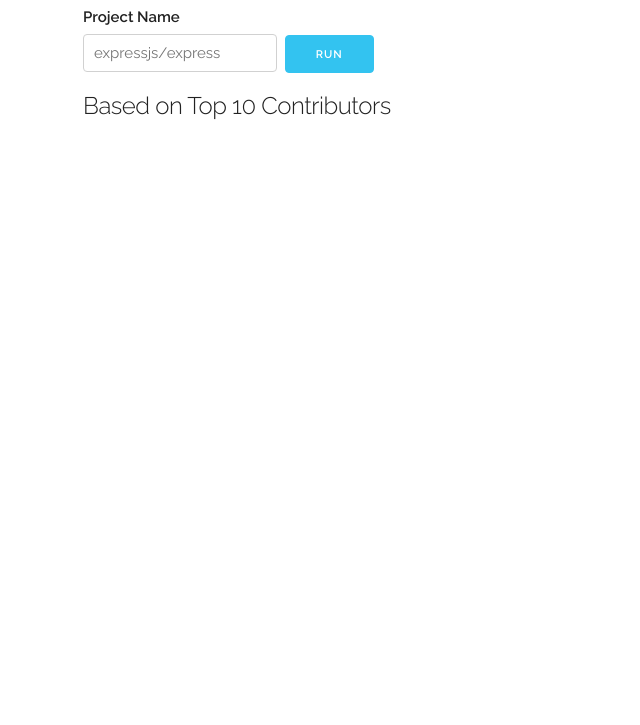
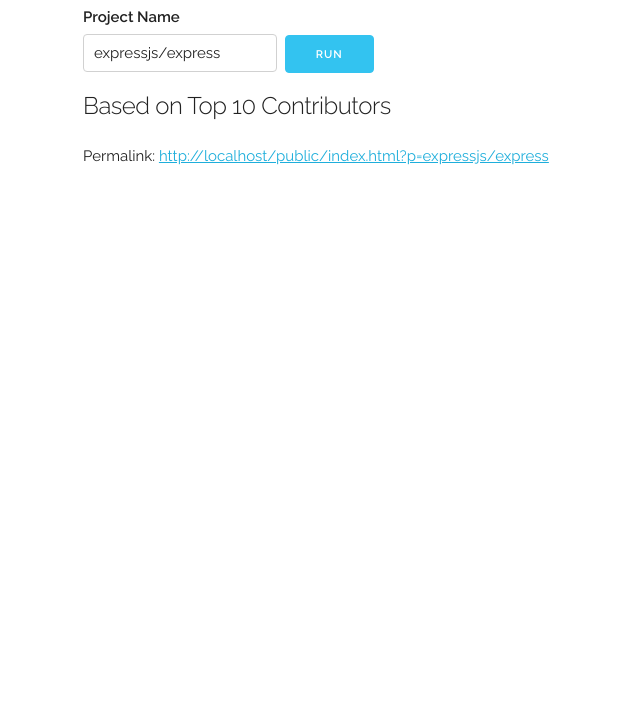
Before and after one commit to No9/project-stats, a plain HTML site: page public/index.html in a window 1280 px wide. Shown: the part 75-800 px from the top of the page, without its empty margins (77-717 px from the left). Drawn offline with Linux system fonts and the light colour scheme; no server answers.

Commit message:
add permlinks and twitter card

```diff
--- a/public/index.html
+++ b/public/index.html
@@ -2,9 +2,13 @@
 <html lang="en">
     <head>
         <meta charset="utf-8">
+        <meta name="twitter:title" content="Open Source Community Overview">
+        <meta name="twitter:description" content="Summary of the top 10 contributors to a project.">
+        <meta name="twitter:image" content="https://project-stats.netlify.app/img/preview.png">
+        <meta name="twitter:card" content="summary_large_image">
         <title>Community Overview</title>
-        <meta name="description" content="">
-        <meta name="author" content="">
+        <meta name="description" content="A tool for analysing the top 10 contributors to a project">
+        <meta name="author" content="Anton Whalley">
         <!-- Mobile Specific Metas
         –––––––––––––––––––––––––––––––––––––––––––––––––– -->
         <meta name="viewport" content="width=device-width, initial-scale=1">
@@ -27,6 +31,7 @@
                 <input type="text" name="txtProject" id="txtProject" placeholder="expressjs/express"/>&nbsp;
                 <input type="button" value="Run" onclick="render()" class="button-primary"/>
                 <h5>Based on Top 10 Contributors</h5>
+                <div id="permalink"></div>
             </div>
         </form>
         <div class="row">
@@ -46,12 +51,22 @@
 
     <script src="./js/Chart.min.js"></script>
     <script>
+        const queryString = window.location.search;
+        const urlParams = new URLSearchParams(queryString);
+
+        if (urlParams.get('p') !== '') {
+            document.getElementsByName('txtProject')[0].value = urlParams.get('p');
+            render();
+        }
         function render() {
         var project = document.getElementsByName('txtProject')[0].value;
         if (project == '') {
             document.getElementsByName('txtProject')[0].value = 'expressjs/express';
             project = 'expressjs/express';
         }
+        var localurl = location.protocol + '//' + location.host + location.pathname + `?p=` + project;
+        document.getElementById("permalink").innerHTML = `Permalink: <a href="${localurl}">${localurl}</a>`;
+
         fetch('https://api.github.com/repos/' + project + '/contributors')
         .then(response => response.json())
         .then(data => {
```
Also changed, not shown: public/img/preview.png (added).
